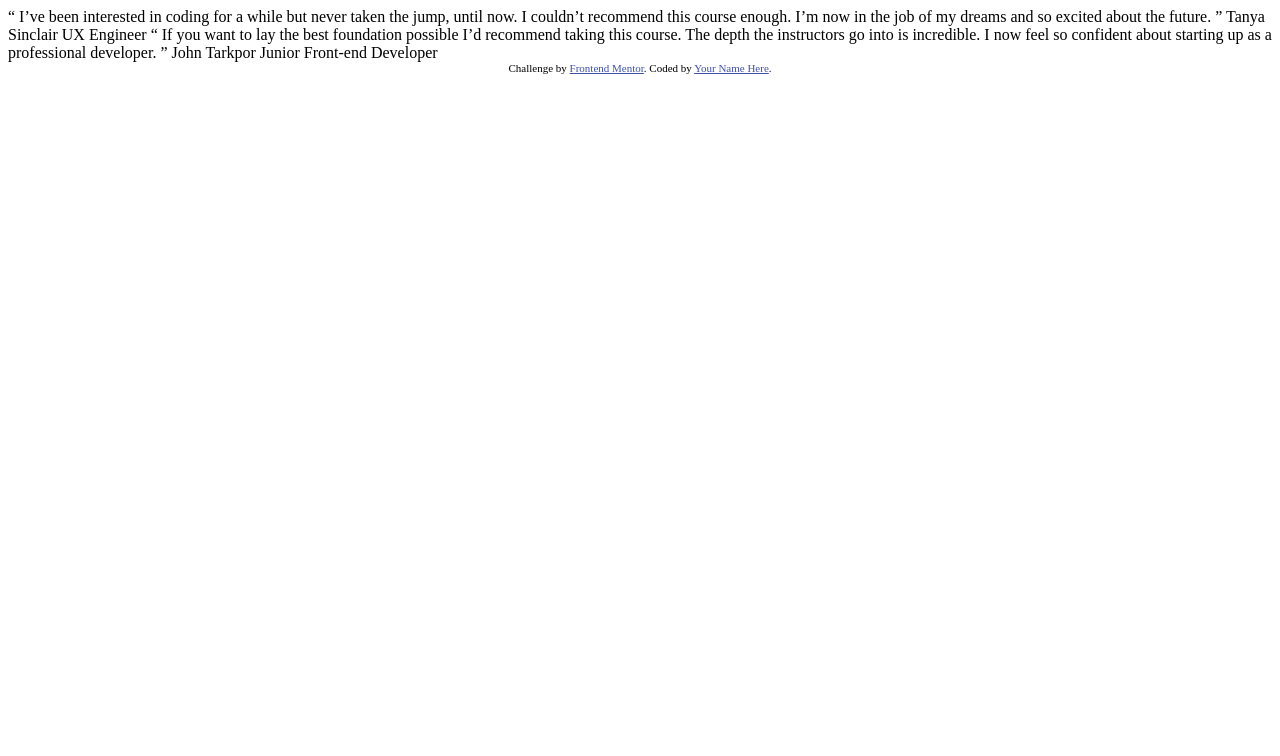
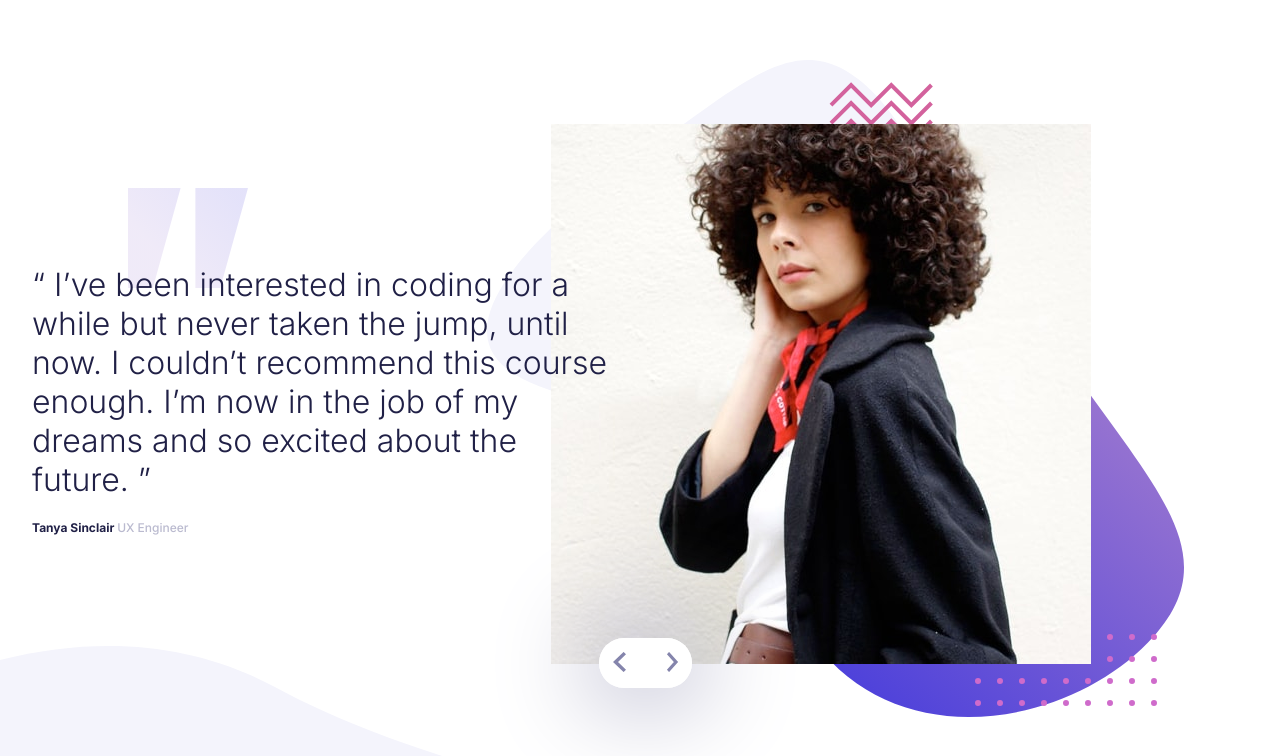
Before and after one commit to santu369/frontendmentor-coding-bootcamp-testimonials-slider, a plain HTML site: page index.html in a window 1280 px wide. Drawn offline with Linux system fonts and the light colour scheme.

Commit message:
updated desktop design

```diff
--- a/index.html
+++ b/index.html
@@ -1,38 +1,60 @@
 <!DOCTYPE html>
 <html lang="en">
-<head>
-  <meta charset="UTF-8">
-  <meta name="viewport" content="width=device-width, initial-scale=1.0"> <!-- displays site properly based on user's device -->
+  <head>
+    <meta charset="UTF-8" />
+    <meta name="viewport" content="width=device-width, initial-scale=1.0" />
 
-  <link rel="icon" type="image/png" sizes="32x32" href="./images/favicon-32x32.png">
+    <link
+      rel="icon"
+      type="image/png"
+      sizes="32x32"
+      href="./images/favicon-32x32.png"
+    />
 
-  <title>Frontend Mentor | Coding Bootcamp Testimonials Slider</title>
+    <link rel="stylesheet" href="style.css">
 
-  <!-- Feel free to remove these styles or customise in your own stylesheet 👍 -->
-  <style>
-    .attribution { font-size: 11px; text-align: center; }
-    .attribution a { color: hsl(228, 45%, 44%); }
-  </style>
-</head>
-<body>
+    <title>Frontend Mentor | Coding Bootcamp Testimonials Slider</title>
 
-  “ I’ve been interested in coding for a while but never taken the jump, until now.
-  I couldn’t recommend this course enough. I’m now in the job of my dreams and so
-  excited about the future. ”
-
-  Tanya Sinclair
-  UX Engineer
-
-  “ If you want to lay the best foundation possible I’d recommend taking this course.
-  The depth the instructors go into is incredible. I now feel so confident about
-  starting up as a professional developer. ”
-
-  John Tarkpor
-  Junior Front-end Developer
-
-  <div class="attribution">
-    Challenge by <a href="https://www.frontendmentor.io?ref=challenge" target="_blank">Frontend Mentor</a>.
-    Coded by <a href="#">Your Name Here</a>.
-  </div>
-</body>
+  <body>
+    <main>
+      <div class="testimonial">
+        <div class="testimonial__user">
+          <blockquote>“ I’ve been interested in coding for a while but never taken the jump, until
+            now. I couldn’t recommend this course enough. I’m now in the job of my
+            dreams and so excited about the future. ”</blockquote>
+            <strong>Tanya Sinclair <span>UX Engineer</span></strong>
+        </div>
+        <div class="testimonial__side">
+          <div class="testimonial__thumbnail">
+            <div class="user-img">
+              <img src="./images/image-tanya.jpg" alt="user image tanya" />
+              <div class="btn-group">
+                <button class="prev"><img src="./images/icon-prev.svg" alt="prev-button" /></button>
+                <button class="next"><img src="./images/icon-next.svg" alt="next-button" /></button>
+              </div>
+            </div>
+          </div>
+        </div>
+      </div>
+      <div class="testimonial hide-right">
+        <div class="testimonial__user">
+          <blockquote>“ If you want to lay the best foundation possible I’d recommend taking this
+            course. The depth the instructors go into is incredible. I now feel so
+            confident about starting up as a professional developer. ”</blockquote>
+            <strong>John Tarkpor <span>Junior Front-end Developer</span></strong>
+        </div>
+        <div class="testimonial__side">
+          <div class="testimonial__thumbnail">
+            <div class="user-img">
+              <img src="./images/image-john.jpg" alt="user image tanya" />
+              <div class="btn-group">
+                <button class="prev"><img src="./images/icon-prev.svg" alt="prev-button" /></button>
+                <button class="next"><img src="./images/icon-next.svg" alt="next-button" /></button>
+              </div>
+            </div>
+          </div>
+        </div>
+      </div>
+    </main>
+  </body>
 </html>
--- /dev/null
+++ b/style.css
@@ -0,0 +1,147 @@
+@import url("https://fonts.googleapis.com/css2?family=Inter:wght@300;500;700&display=swap");
+
+/* colors */
+
+:root {
+  --prim-color: hsl(240, 38%, 20%);
+  --sec-color: hsl(240, 18%, 77%);
+
+  --white: hsl(0, 0%, 100%);
+  --gray: hsl(0, 0%, 92%);
+}
+
+/* default */
+
+*,
+*::before,
+*::after {
+  margin: 0;
+  padding: 0;
+  box-sizing: border-box;
+}
+
+body {
+  font-family: "Inter", sans-serif;
+  font-size: 32px;
+  color: var(--prim-color);
+  min-height: 100vh;
+  display: grid;
+  place-items: center;
+  background: url(./images/pattern-curve.svg) no-repeat bottom left;
+}
+
+main {
+  min-width: 1200px;
+  min-height: 675px;
+  display: flex;
+  overflow: hidden;
+  padding: 1em;
+}
+
+.testimonial {
+  display: flex;
+  align-items: center;
+  background: url(./images/pattern-quotes.svg) no-repeat;
+  background-position-x: 3em;
+  background-position-y: 4em;
+  transition: all 250ms ease-in-out;
+}
+
+.testimonial__user {
+  display: flex;
+  flex-direction: column;
+  justify-content: center;
+}
+
+.testimonial__user blockquote {
+  max-width: 645px;
+  z-index: 100;
+  font-weight: 300;
+}
+
+.testimonial__user strong {
+  font-weight: 700;
+  font-size: 0.75rem;
+  margin-top: 1.75em;
+}
+
+.testimonial__user span {
+  font-weight: 500;
+  color: var(--sec-color);
+}
+
+.testimonial__side {
+  position: relative;
+  width: 700px;
+  height: 680px;
+}
+
+.testimonial__thumbnail {
+  /* width: 722px;
+  height: 680px; */
+  width: 697px;
+  height: 657px;
+  position: absolute;
+  left: -4em;
+  background: url(./images/pattern-bg.svg) no-repeat center center;
+  background-size: cover;
+}
+
+.user-img {
+  max-width: 535px;
+  height: auto;
+  margin: 2em;
+  position: relative;
+}
+
+.btn-group {
+  bottom: -0.5em;
+  left: 1.5em;
+  position: absolute;
+  background-color: var(--white);
+  display: flex;
+  box-shadow: 0 0 3em 0.5em var(--sec-color);
+  border-radius: 2em;
+  overflow: hidden;
+}
+
+button {
+  border: none;
+  outline: none;
+  background-color: var(--white);
+  margin: 0;
+  cursor: pointer;
+  padding: 1em;
+  transition: background-color 250ms ease-in-out;
+}
+
+.prev {
+  padding-right: 1.5em;
+}
+
+.next {
+  padding-left: 1.5em;
+}
+
+.btn-group button:hover {
+  background-color: var(--gray);
+}
+
+.btn-group button img {
+  width: 1em;
+  height: 20px;
+}
+
+.hide-right {
+  display: none;
+  transform: translateX(200%);
+}
+
+.hide-left {
+  display: none;
+  transform: translateX(-200%);
+}
+
+.show {
+  transform: translateX(0);
+}
```
